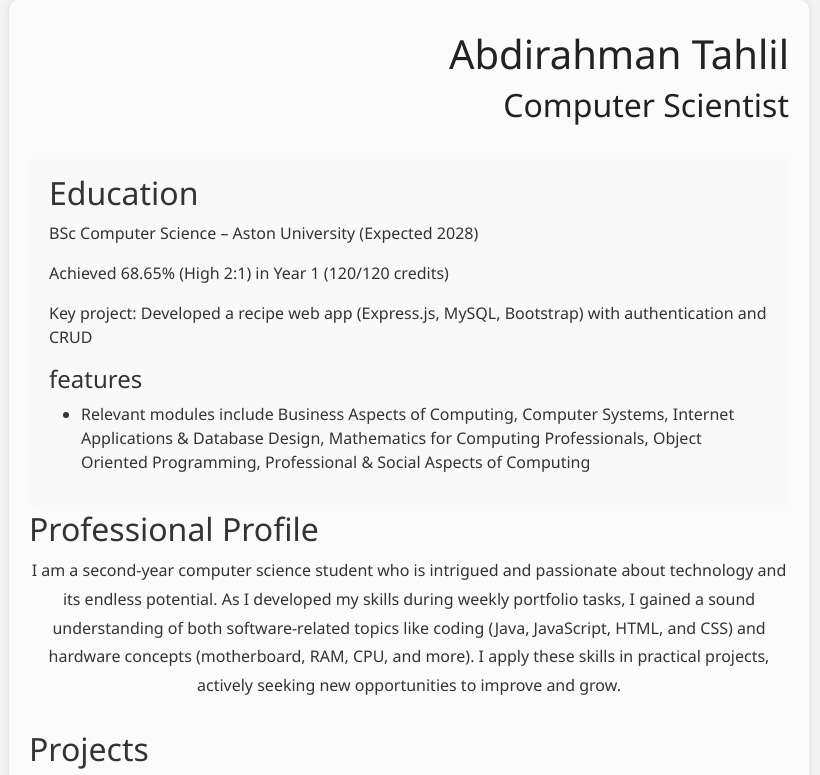
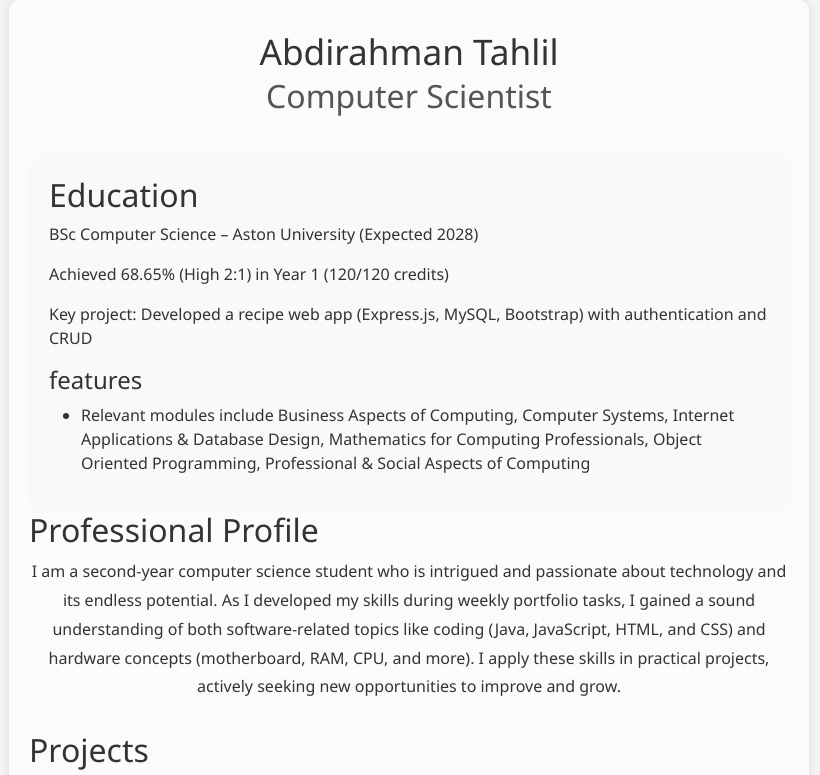
Before and after one commit to Abdirahman-T1/web-portfolio, a plain HTML site: page content.html in a window 1280 px wide. Shown: the top 775 px of the page, without its empty margins (231-1051 px from the left). Drawn offline with nearby package versions, Linux system fonts and the light colour scheme; a script that the page names is missing.

Commit message:
Update style.css

```diff
--- a/style.css
+++ b/style.css
@@ -24,7 +24,6 @@ body {
   padding: 0;
   color: #333;
 }
-
 .container2 {
   width: 100%;
   max-width: 800px;
@@ -35,9 +34,17 @@ body {
   border-radius: 10px;
 }
 #name-title {
-  text-align: right;
-  color: #222;
-  margin-bottom: 30px;
+    text-align: center;
+    margin-bottom: 40px;
+}
+#name-title h1 {
+    margin: 0;
+    font-size: 2.2em;
+}
+#name-title h2 {
+    margin-top: 5px;
+    font-weight: 400;
+    color: #555;
 }
 #education{
   background-color: #f9f9f9;
@@ -84,7 +91,7 @@ body {
 }
 #coding-languages img {
   width: 100%;
-  max-width: 100px;
+  max-width: 80px;
   margin: 10px ;
   transition: transform 0.5s ease;
 }
```
